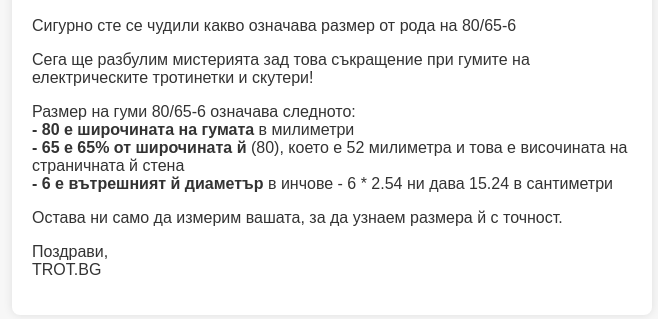
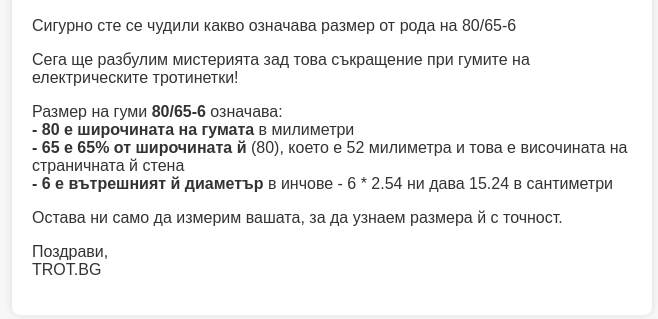
Before and after one commit to IliaDimchev/trot, a Flask app: template templates/email_content.html in a window 1280 px wide. Shown: the part 155-474 px from the top of the page, without its empty margins (308-966 px from the left). Run offline with Flask 3, Linux system fonts and the light colour scheme; the template is opened without the code that fills it, so the values that code supplies are empty.

Commit message:
shortened the content email just a little bit

```diff
--- a/app.py
+++ b/app.py
@@ -174,8 +174,8 @@ def home():
             content.body = (
                 f"Здравейте, {name}!\n\n"
                 "Сигурно сте се чудили какво означава размер от рода на 80/65-6\n\n"
-                "Сега ще разбулим мистерията зад това съкращение при гумите на електрическите тротинетки и скутери!\n\n"
-                "Размер на гуми 80/65-6 означава следното:\n"
+                "Сега ще разбулим мистерията зад това съкращение при гумите на електрическите тротинетки!\n\n"
+                "Размер на гуми 80/65-6 означава:\n"
                 "- 80 е широчината на гумата в милиметри\n"
                 "- 65 е 65% от широчината й (80), което е 52 милиметра и това е височината на страничната й стена\n"
                 "- 6 е вътрешният й диаметър в инчове - 6 * 2.54 ни дава 15.24 в сантиметри\n\n"
--- a/templates/email_content.html
+++ b/templates/email_content.html
@@ -33,8 +33,8 @@
         <p>Здравейте, {{ name }}!</p>
 
         <p>Сигурно сте се чудили какво означава размер от рода на 80/65-6</p>
-        <P>Сега ще разбулим мистерията зад това съкращение при гумите на електрическите тротинетки и скутери!</P>
-        <p>Размер на гуми 80/65-6 означава следното:
+        <P>Сега ще разбулим мистерията зад това съкращение при гумите на електрическите тротинетки!</P>
+        <p>Размер на гуми <strong>80/65-6</strong> означава:
             <br><strong>- 80 е широчината на гумата</strong> в милиметри
             <br><strong>- 65 е 65% от широчината й</strong> (80), което е 52 милиметра и това е височината на страничната й стена
             <br><strong>- 6 е вътрешният й диаметър</strong> в инчове - 6 * 2.54 ни дава 15.24 в сантиметри
```
